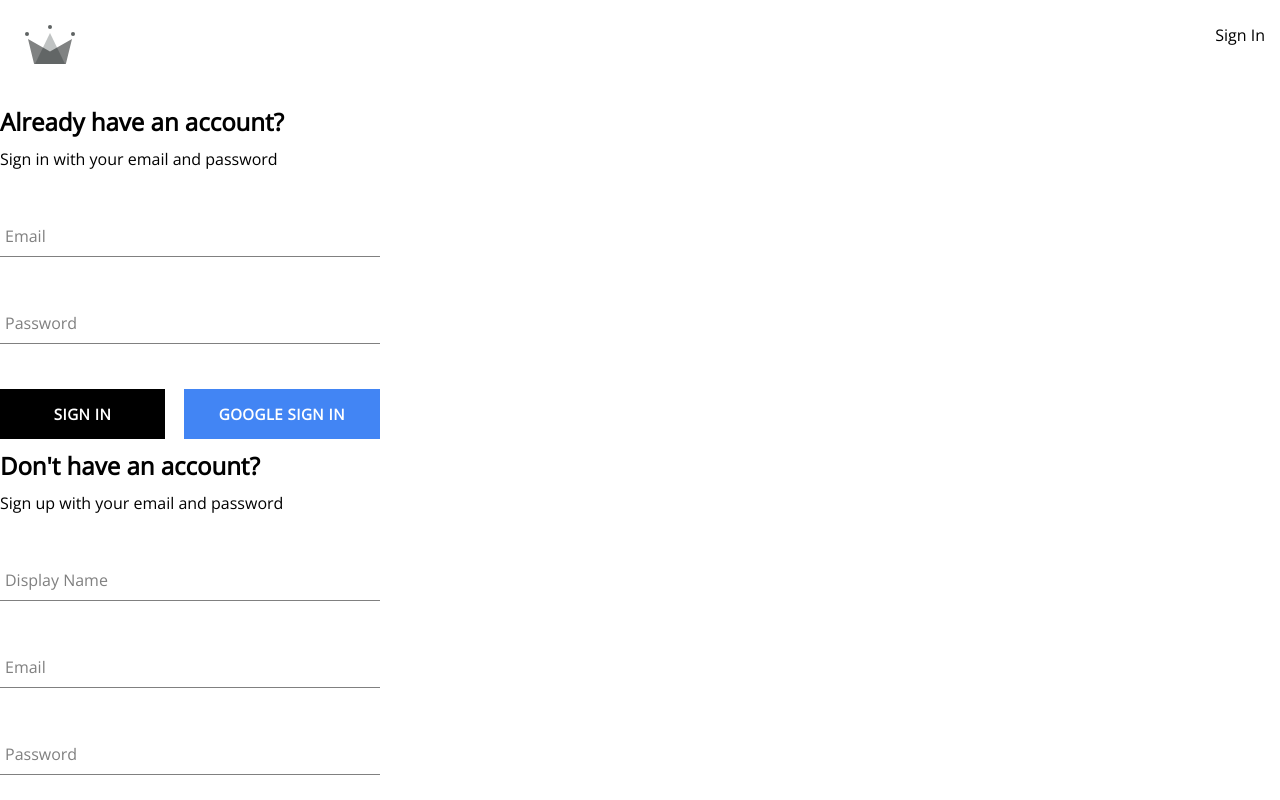
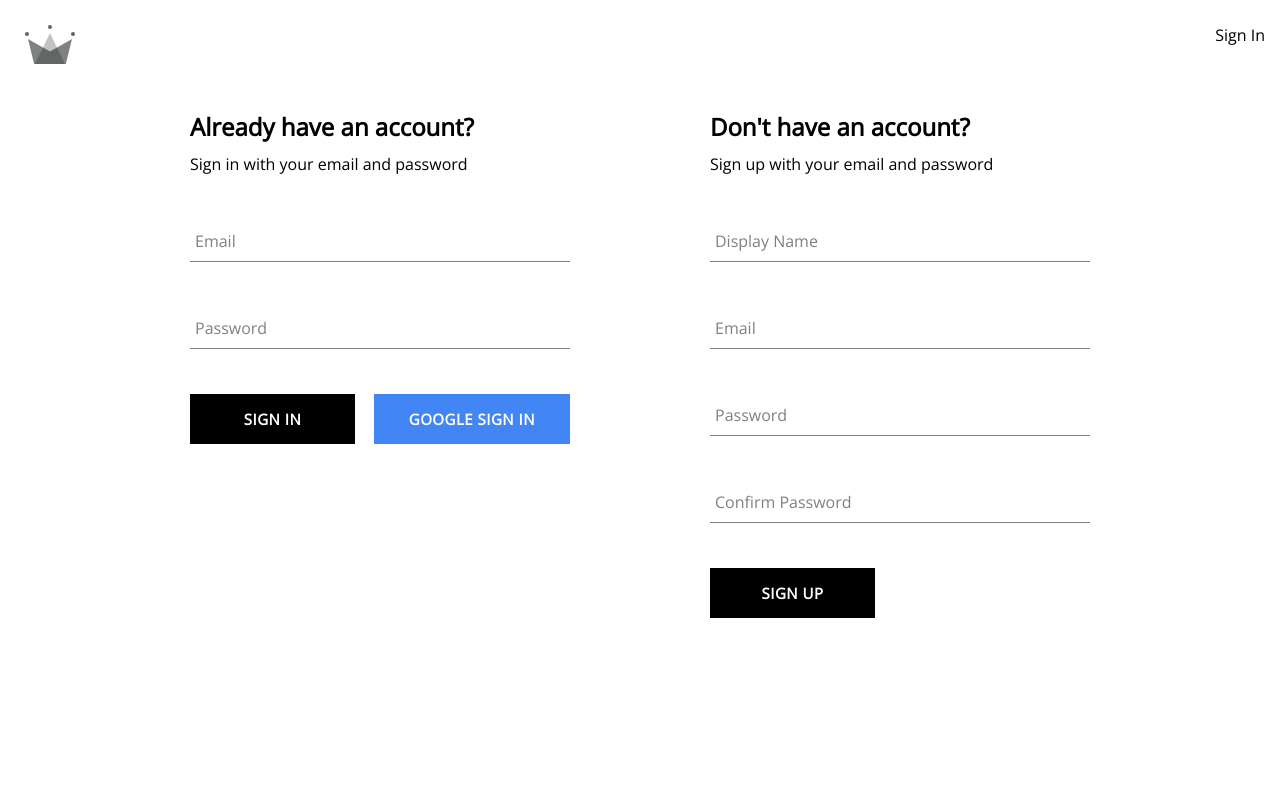
Before and after one commit to chunloy/crwn-clothing, a React (Create React App) app: page /auth in a window 1280 px wide. Shown: the top 800 px of the page. Built offline with nearby package versions, Linux system fonts and the light colour scheme; the HTML template or start-up script is replaced by a standard one.

Commit message:
Style authenicate page

```diff
--- a/src/routes/Authenticate.jsx
+++ b/src/routes/Authenticate.jsx
@@ -1,12 +1,13 @@
 import SignInForm from "../components/SignInForm";
 import SignUpForm from "../components/SignUpForm";
+import "./Authenticate.scss"
 
 const Authenticate = () => {
   return (
-    <>
+    <div className="authenticate-container">
       <SignInForm />
       <SignUpForm />
-    </>
+    </div>
   );
 };
 
--- /dev/null
+++ b/src/routes/Authenticate.scss
@@ -0,0 +1,7 @@
+.authenticate-container {
+  display: flex;
+  justify-content: space-between;
+  width: 900px;
+  margin: 30px auto;
+
+}
```
